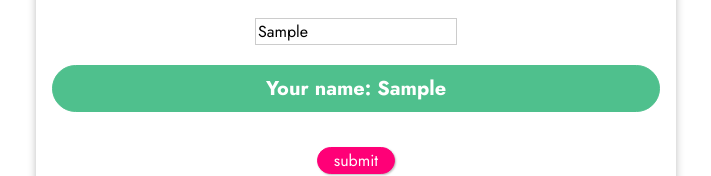
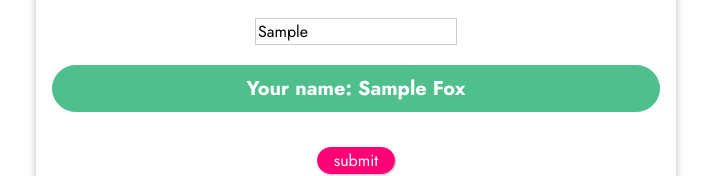
Before and after one commit to FoxGeoff/Vue---events-03-project, a plain HTML site: page index.html in a window 1280 px wide. Both pictures are taken after typing "Sample" into the empty fields and a click on the button "Add 5". Shown: the part 424-600 px from the top of the page, without its empty margins (284-995 px from the left). Drawn offline with nearby package versions, Linux system fonts and the light colour scheme.

Commit message:
Computed Properties

```diff
--- a/app.js
+++ b/app.js
@@ -7,6 +7,15 @@ const app = Vue.createApp({
       counter: 0,
       name:''
     };
+  },
+  // These are funtion wihich act like methods. Avoiding reloads
+  computed: {
+    fullName() {
+      if(this.name === '') {
+        return '';
+      }
+      return this.name + ' Fox';
+    }
   },
   methods: {
     myFormSubmitBeter() {
--- a/index.html
+++ b/index.html
@@ -24,7 +24,8 @@
       <p>Result: {{counter}}</p>
       <!-- '$event' is optional for one parameter -->
       <input type="text" v-on:input="setName($event)" />
-      <p>Your name: {{name}}</p>
+      <!-- Use computed properties rather then methods to output a value -->
+      <p>Your name: {{fullName}}</p>
       <!-- Preventing form submit to server #1 -->
       <form v-on:submit="myFormSubmit">
         <button>submit</button>
```
